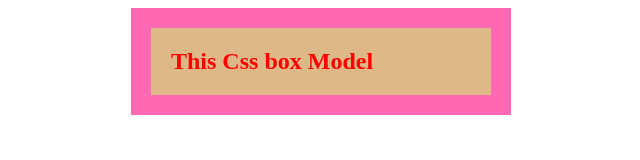
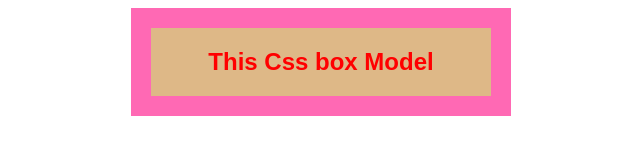
Before and after one commit to sajalsa86/seocnd-repo, a plain HTML site: page index.html in a window 1280 px wide. Shown: the whole page, without its empty margins (319-959 px from the left). Drawn offline with Linux system fonts and the light colour scheme.

Commit message:
added font weight

```diff
--- a/style.css
+++ b/style.css
@@ -6,4 +6,7 @@ h2{
     padding: 20px;
     background-color: burlywood;
     color: red;
+    text-align: center;
+    font-family: Arial, Helvetica, sans-serif;
+    font-weight: bolder;
 }
```
